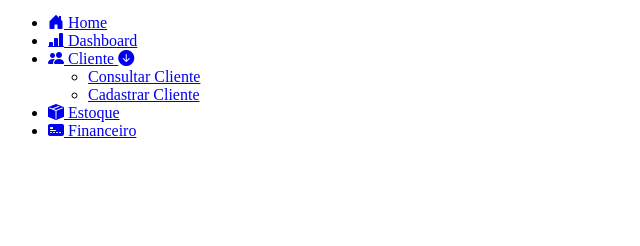
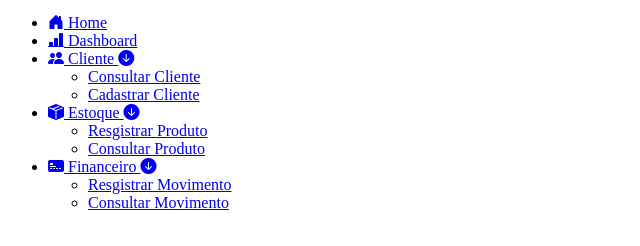
Before and after one commit to Lopes-office/antares, a plain HTML site: page pags.html in a window 1280 px wide. Shown: the part 28-274 px from the top of the page, without its empty margins (0-640 px from the left). Drawn offline with nearby package versions, Linux system fonts and the light colour scheme.

Commit message:
sub menos

```diff
--- a/pags.html
+++ b/pags.html
@@ -77,7 +77,17 @@
                     <span class="text-list">
                         Estoque
                     </span>
+
+                    <span class="arrow-cliente">
+                        <i class="bi bi-arrow-down-circle-fill"></i>
+                    </span>
+
                 </a>
+                <ul class="sub-menu">
+
+                    <li><a href="#">Resgistrar Produto</a> </li>
+                    <li><a href="#">Consultar Produto </a> </li>
+                </ul>
             </li>
 
             <li class="item-menu">
@@ -89,7 +99,17 @@
                     <span class="text-list">
                         Financeiro
                     </span>
+
+                    <span class="arrow-cliente">
+                        <i class="bi bi-arrow-down-circle-fill"></i>
+                    </span>
                 </a>
+
+                <ul class="sub-menu">
+
+                    <li><a href="#">Resgistrar Movimento</a> </li>
+                    <li><a href="#">Consultar Movimento </a> </li>
+                </ul>
             </li>
         </ul>
 
```
